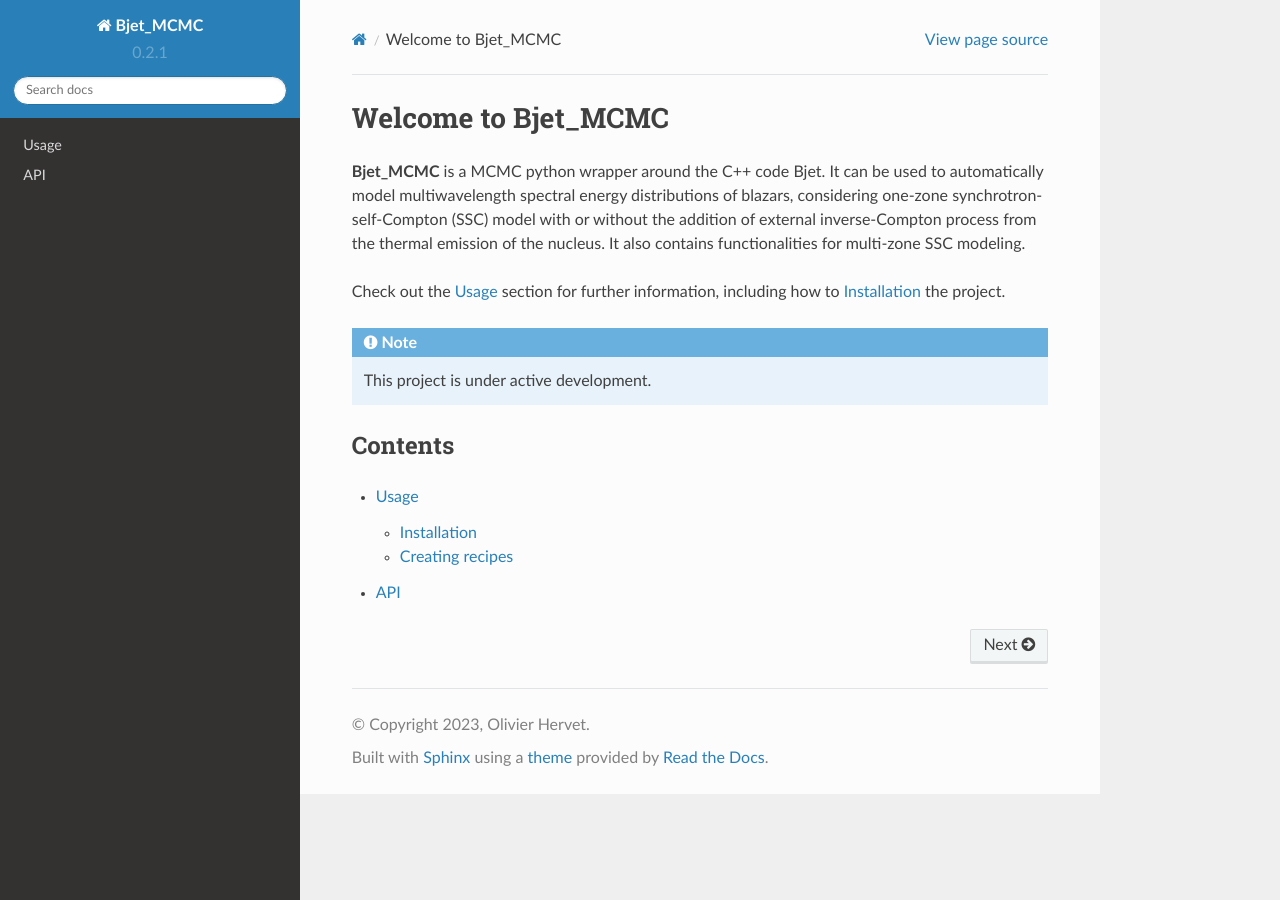
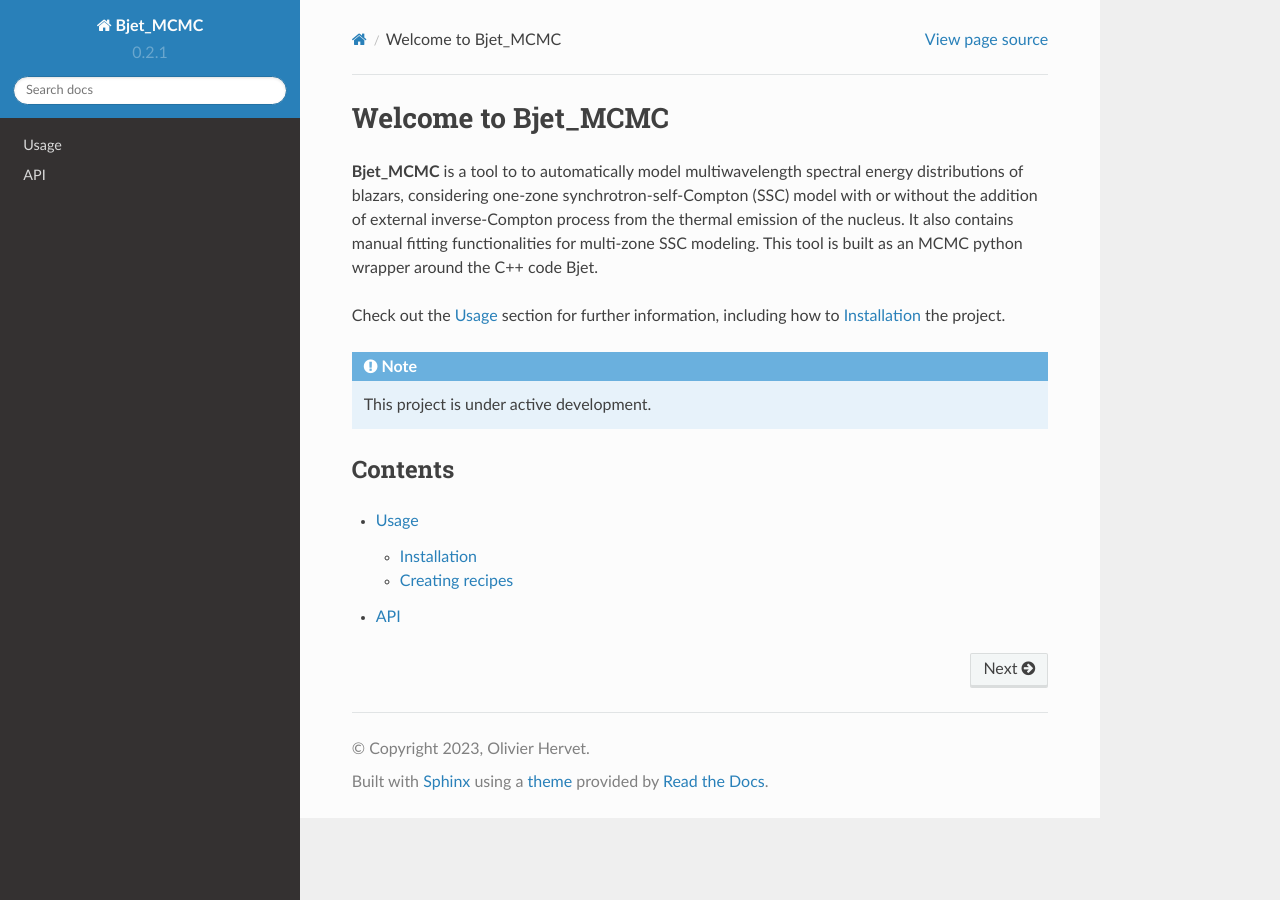
Before and after one commit to Ohervet/Bjet_MCMC, a Sphinx documentation site: the page built from docs/source/index.rst, in a window 1280 px wide. Built offline with Sphinx 7.4.7 and the Read the Docs theme 2.0.0, drawn with Linux system fonts in a browser that asks for light colours.

Commit message:
Update index.rst

```diff
--- a/docs/source/index.rst
+++ b/docs/source/index.rst
@@ -1,7 +1,8 @@
 Welcome to Bjet_MCMC
 ===================================
 
-**Bjet_MCMC** is a MCMC python wrapper around the C++ code Bjet. It can be used to automatically model multiwavelength spectral energy distributions of blazars, considering one-zone synchrotron-self-Compton (SSC) model with or without the addition of external inverse-Compton process from the thermal emission of the nucleus. It also contains functionalities for multi-zone SSC modeling.
+**Bjet_MCMC** is a tool to to automatically model multiwavelength spectral energy distributions of blazars, considering one-zone synchrotron-self-Compton (SSC) model with or without the addition of external inverse-Compton process from the thermal emission of the nucleus. It also contains manual fitting functionalities for multi-zone SSC modeling.
+This tool is built as an MCMC python wrapper around the C++ code Bjet.
 
 Check out the :doc:`usage` section for further information, including
 how to :ref:`installation` the project.
```
